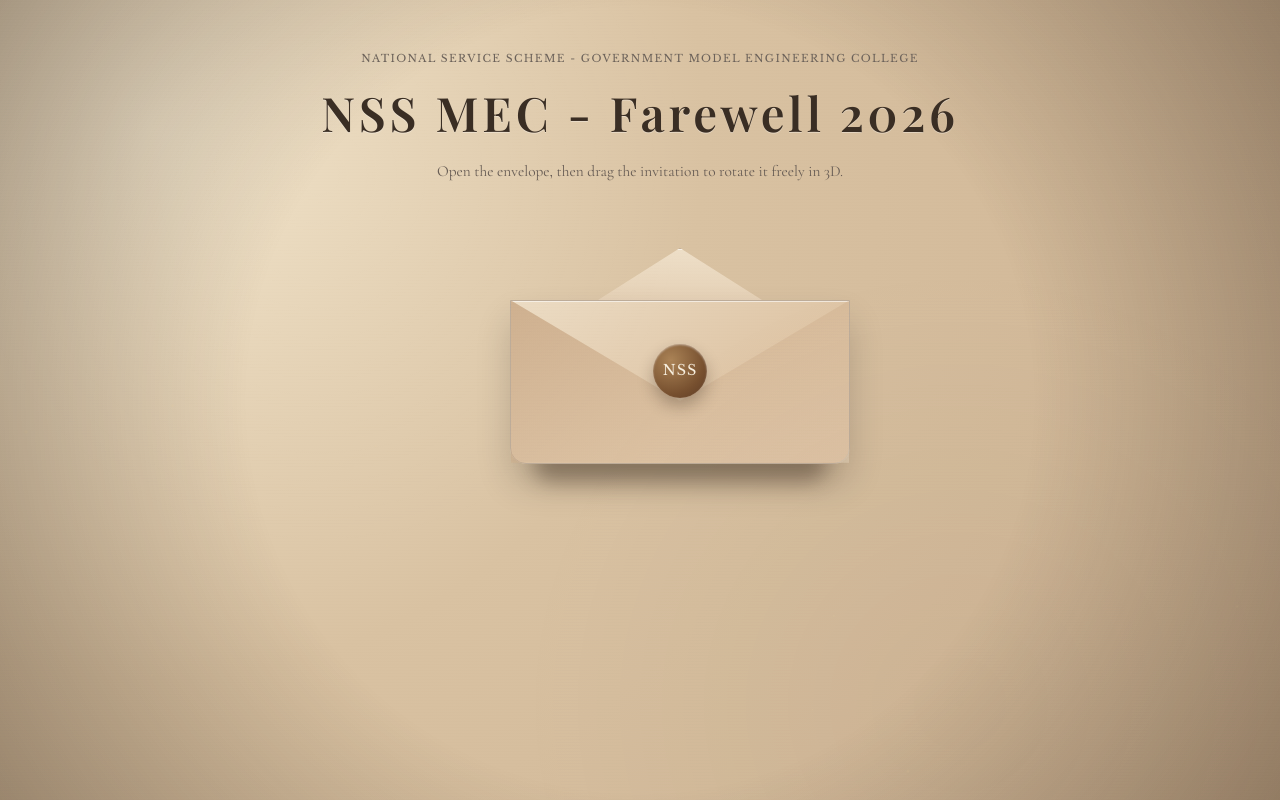
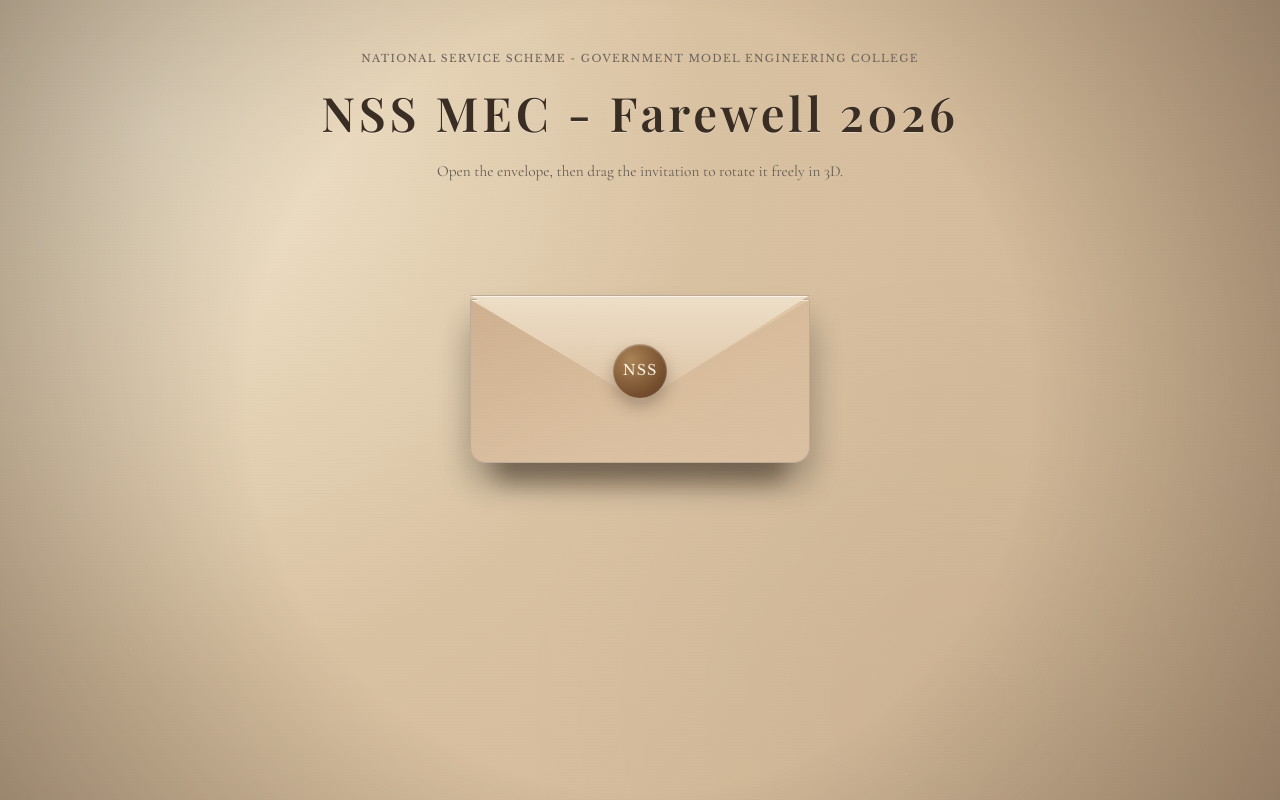
Before and after one commit to HashimCodeDev/farewell-card, a Next.js app: page / in a window 1280 px wide. Shown: the top 800 px of the page. Built offline with nearby package versions, Linux system fonts and the light colour scheme.

Commit message:
Refactor envelope and card components for improved animation and interaction; add handleOpenEnvelope function

```diff
--- a/app/globals.css
+++ b/app/globals.css
@@ -91,17 +91,36 @@
   display: grid;
   justify-items: center;
   align-content: start;
+  perspective: 1450px;
+  perspective-origin: 50% 24%;
+}
+
+.envelope-shell {
+  position: relative;
+  width: min(88vw, 340px);
+  aspect-ratio: 1.45;
+  margin-top: 0.5rem;
+  display: grid;
+  place-items: end center;
+  perspective: 1200px;
+  transform-style: preserve-3d;
 }
 
 .envelope {
   position: relative;
-  width: min(88vw, 340px);
-  aspect-ratio: 1.45;
+  width: 100%;
+  height: 100%;
   border: 0;
   background: transparent;
   cursor: pointer;
-  margin-top: 0.5rem;
+  isolation: isolate;
   transform-style: preserve-3d;
+  will-change: transform;
+  -webkit-tap-highlight-color: transparent;
+}
+
+.envelope:disabled {
+  cursor: default;
 }
 
 .envelope-shadow {
@@ -111,8 +130,12 @@
   border-radius: 999px;
   filter: blur(10px);
   background: rgba(46, 30, 17, 0.35);
+  z-index: 0;
+  transform: translate3d(0, 0, 0);
+  transition: transform 0.72s cubic-bezier(0.26, 0.72, 0.2, 1);
 }
 
+.envelope-back,
 .envelope-front,
 .envelope-flap {
   position: absolute;
@@ -120,15 +143,33 @@
   transform: translateX(-50%);
   width: 100%;
   border: 1px solid color-mix(in oklab, var(--gold) 56%, #fff 44%);
+  transform-style: preserve-3d;
+  backface-visibility: hidden;
+  -webkit-backface-visibility: hidden;
+  will-change: transform;
   box-shadow:
     0 20px 35px rgba(0, 0, 0, 0.16),
     inset 0 1px 0 rgba(255, 255, 255, 0.6);
+}
+
+.envelope-back {
+  bottom: 0;
+  height: 70%;
+  border-radius: 14px 14px 18px 18px;
+  background:
+    linear-gradient(162deg, #f1e4ce 0%, #e2cbad 55%, #d4b491 100%),
+    radial-gradient(circle at 18% 26%, rgba(255, 255, 255, 0.34), transparent 40%);
+  transform: translateX(-50%) translateZ(1px);
+  z-index: 1;
 }
 
 .envelope-front {
   bottom: 0;
   height: 70%;
   border-radius: 0 0 16px 16px;
+  transform: translateX(-50%) translateZ(5px);
+  z-index: 5;
+  overflow: hidden;
   background:
     linear-gradient(145deg, #ecdcc4 0%, #dfc6a7 58%, #d1b18e 100%),
     radial-gradient(circle at 18% 20%, rgba(255, 255, 255, 0.34), transparent 40%);
@@ -144,23 +185,50 @@
 }
 
 .envelope-flap {
-  top: 8%;
+  top: 28%;
   height: 46%;
   transform-origin: 50% 0%;
-  clip-path: polygon(0 100%, 50% 0, 100% 100%);
+  clip-path: polygon(0 0, 100% 0, 50% 100%);
   background: linear-gradient(180deg, #eedfc8 0%, #dcc2a3 100%);
-  transition: transform 1.2s cubic-bezier(0.2, 0.74, 0.19, 1);
+  transform: translateX(-50%) rotateX(0deg) translateZ(8px);
+  z-index: 7;
+  backface-visibility: hidden;
+  -webkit-backface-visibility: hidden;
+  transition:
+    transform 0.62s cubic-bezier(0.32, 0.04, 0.15, 1),
+    filter 0.62s ease;
 }
 
-.envelope.is-open .envelope-flap {
-  transform: translateX(-50%) rotateX(177deg);
+.envelope-flap::before {
+  content: "";
+  position: absolute;
+  inset: 0;
+  clip-path: polygon(0 0, 100% 0, 50% 100%);
+  background: linear-gradient(180deg, rgba(108, 77, 52, 0.28), rgba(239, 220, 194, 0.08));
+  opacity: 0;
+  backface-visibility: hidden;
+  -webkit-backface-visibility: hidden;
+  transition: opacity 0.42s ease;
+}
+
+.envelope-shell.is-open .envelope-shadow {
+  transform: translate3d(0, 2px, 0) scaleX(0.92);
+}
+
+.envelope-shell.is-open .envelope-flap {
+  transform: translateX(-50%) rotateX(-120deg) translateZ(12px);
+  filter: brightness(1.02);
+}
+
+.envelope-shell.is-open .envelope-flap::before {
+  opacity: 1;
 }
 
 .seal {
   position: absolute;
   left: 50%;
   bottom: 28%;
-  transform: translateX(-50%);
+  transform: translateX(-50%) translateZ(16px);
   display: grid;
   place-items: center;
   width: clamp(42px, 9vw, 54px);
@@ -174,19 +242,51 @@
   box-shadow:
     inset 0 1px 2px rgba(255, 255, 255, 0.45),
     0 8px 16px rgba(34, 21, 14, 0.28);
+  z-index: 8;
+  transition:
+    opacity 0.28s ease,
+    transform 0.42s cubic-bezier(0.28, 0.7, 0.2, 1);
+}
+
+.envelope-shell.is-open .seal {
+  opacity: 0;
+  transform: translateX(-50%) translateY(-16px) scale(0.86) translateZ(16px);
+}
+
+.card-stage-wrap {
+  position: absolute;
+  left: 50%;
+  bottom: 22%;
+  transform: translateX(-50%);
+  z-index: 3;
+  pointer-events: none;
+}
+
+.card-stage-wrap.is-active {
+  pointer-events: auto;
 }
 
 .card-stage {
   width: min(94vw, 760px);
-  margin-top: clamp(-0.8rem, -1.3vw, -0.2rem);
   aspect-ratio: 1.45;
   touch-action: pan-y;
+  transform-origin: 50% 100%;
+  will-change: transform, opacity;
+  pointer-events: none;
+}
+
+.card-stage.is-active {
+  pointer-events: auto;
 }
 
 .card-gesture-layer {
   width: 100%;
   height: 100%;
   touch-action: none;
+  pointer-events: none;
+}
+
+.card-gesture-layer.is-active {
   pointer-events: auto;
 }
 
@@ -279,7 +379,11 @@
     min-height: 66vh;
   }
 
+  .card-stage-wrap {
+    bottom: 18%;
+  }
+
   .card-stage {
-    margin-top: -0.2rem;
+    width: min(96vw, 640px);
   }
 }
--- a/components/farewell-experience.tsx
+++ b/components/farewell-experience.tsx
@@ -29,6 +29,8 @@
     const value = Math.sin(index * 91.731 + offset * 19.173) * 43758.5453;
     return value - Math.floor(value);
 }
+
+const FLAP_OPEN_DURATION_MS = 620;
 
 function FloatingDust({ count }: { count: number }) {
     const particles = useMemo<DustParticle[]>(() => {
@@ -78,15 +80,24 @@
 
     useEffect(() => {
         if (!isEnvelopeOpen) {
+            setIsCardVisible(false);
             return;
         }
 
         const timer = window.setTimeout(() => {
             setIsCardVisible(true);
-        }, 620);
+        }, FLAP_OPEN_DURATION_MS);
 
         return () => window.clearTimeout(timer);
     }, [isEnvelopeOpen]);
+
+    const handleOpenEnvelope = () => {
+        if (isEnvelopeOpen) {
+            return;
+        }
+
+        setIsEnvelopeOpen(true);
+    };
 
     return (
         <main className="farewell-root">
@@ -126,34 +137,41 @@
                     animate={{ opacity: 1, y: 0 }}
                     transition={{ duration: 0.55, delay: 0.12 }}
                 >
-                    <button
-                        type="button"
-                        className={`envelope ${isEnvelopeOpen ? "is-open" : ""}`}
-                        onClick={() => setIsEnvelopeOpen(true)}
-                        aria-label="Open invitation envelope"
-                    >
-                        <span className="envelope-shadow" />
-                        <span className="envelope-flap" />
-                        <span className="envelope-front" />
-                        <span className="seal">NSS</span>
-                    </button>
-
+                    <div className={`envelope-shell ${isEnvelopeOpen ? "is-open" : ""}`}>
+                        <div className={`card-stage-wrap ${isCardVisible ? "is-active" : ""}`}>
                             <motion.div
-                        className="card-stage"
-                        initial={{ opacity: 0, y: 36, scale: 0.95 }}
+                                className={`card-stage ${isCardVisible ? "is-active" : ""}`}
+                                initial={false}
                                 animate={
                                     isCardVisible
                                         ? { opacity: 1, y: 0, scale: 1 }
-                                : { opacity: 0, y: 36, scale: 0.95 }
+                                        : { opacity: 0, y: 72, scale: 0.9 }
                                 }
-                        transition={{ duration: 0.56, ease: [0.2, 0.76, 0.2, 1] }}
+                                transition={{ duration: 0.7, ease: [0.24, 0.78, 0.2, 1] }}
                             >
-                        <div className="card-gesture-layer">
+                                <div className={`card-gesture-layer ${isCardVisible ? "is-active" : ""}`}>
                                     {isCardVisible && (
                                         <InvitationScene isMobile={Boolean(isMobile)} />
                                     )}
                                 </div>
                             </motion.div>
+                        </div>
+
+                        <button
+                            type="button"
+                            className="envelope"
+                            onClick={handleOpenEnvelope}
+                            aria-label="Open invitation envelope"
+                            aria-expanded={isEnvelopeOpen}
+                            disabled={isEnvelopeOpen}
+                        >
+                            <span className="envelope-shadow" />
+                            <span className="envelope-back" />
+                            <span className="envelope-flap" />
+                            <span className="envelope-front" />
+                            <span className="seal">NSS</span>
+                        </button>
+                    </div>
                 </motion.div>
             </section>
         </main>
```
Lines whose indentation alone changed are shown as unchanged.
